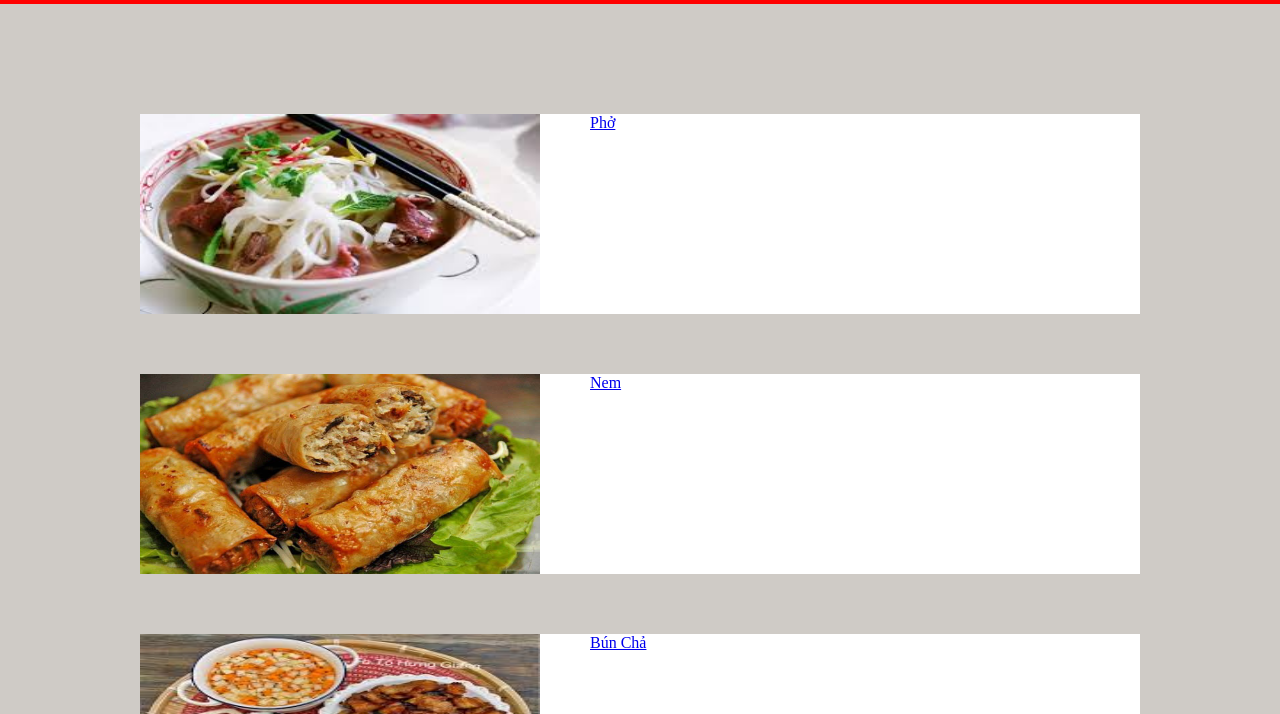
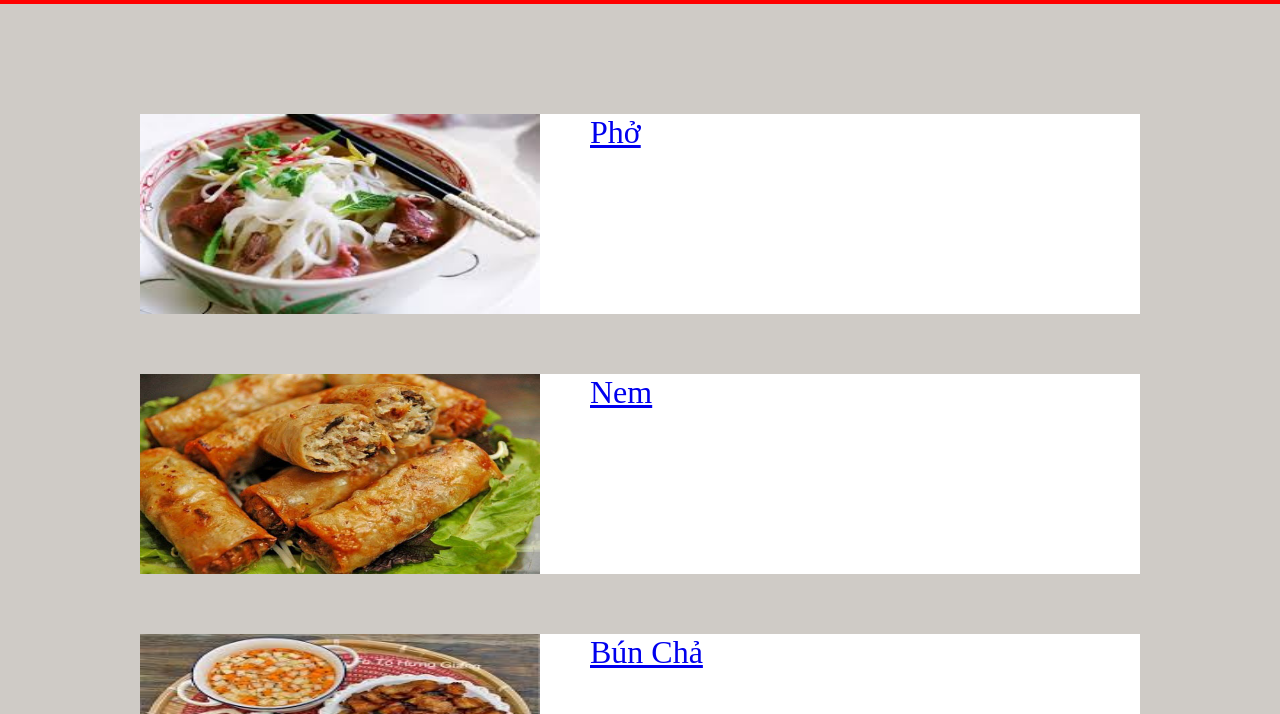
Before and after one commit to ntn201/monbamien, a plain HTML site: page mienbac.html in a window 1280 px wide. Shown: the part 86-800 px from the top of the page. Drawn offline with Linux system fonts and the light colour scheme.

Commit message:
Change recipe name decoration

```diff
--- a/index.css
+++ b/index.css
@@ -158,3 +158,7 @@ nav{
     flex-flow: column;
     align-items: center;
 }
+
+.recipe-name{
+    font-size: xx-large;
+}
--- a/mienbac.html
+++ b/mienbac.html
@@ -21,20 +21,20 @@
                 <div class="m">
                     <img src="pho.jpeg" id="m1">
                     <div class="describtion">
-                        <a href="phobo.html">Phở</a>
+                        <a href="phobo.html" class="recipe-name">Phở</a>
                     </div>
                     </div>
                 <div class="m">
                     <img src="nem.jpg" id="m1">
                     <div class="describtion">
-                        <a href="nem.html">Nem</a>
+                        <a href="nem.html" class="recipe-name">Nem</a>
                     </div>
 
                 </div>
                 <div class="m">
                     <img src="buncha.jpeg" id="m1">
                     <div class="describtion">
-                        <a href="buncha.html">Bún Chả</a>
+                        <a href="buncha.html" class="recipe-name">Bún Chả</a>
                     </div>
                 </div>
             </div>
```
